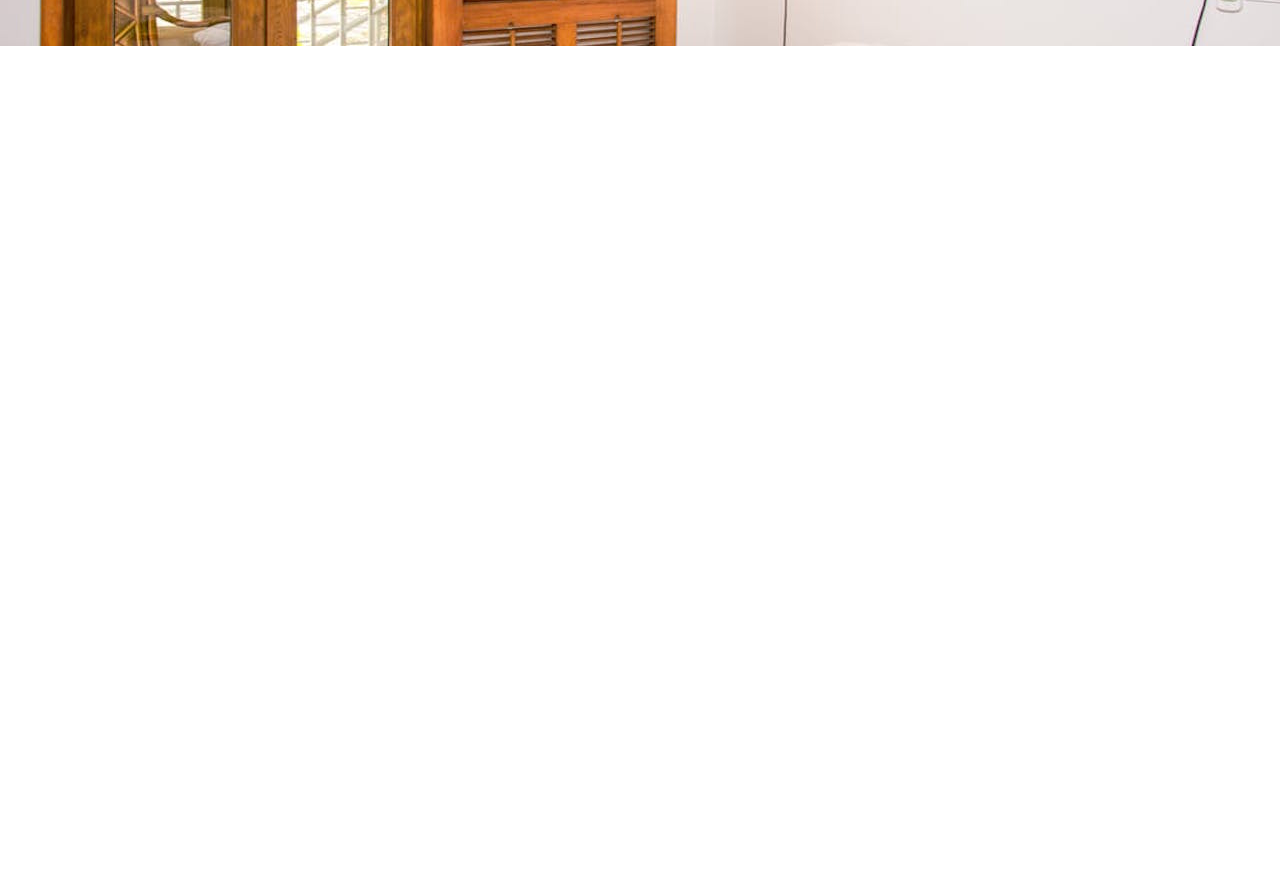
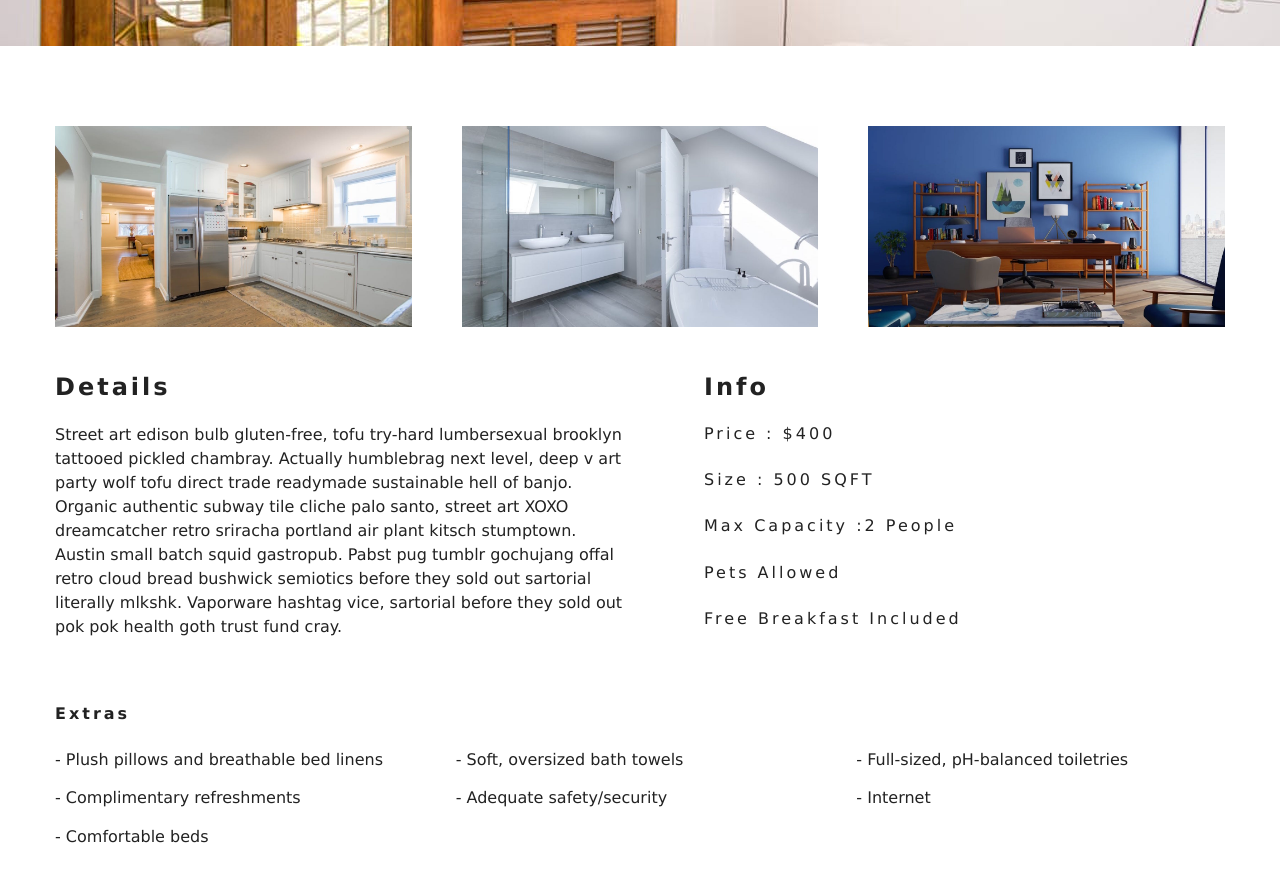
Before and after one commit to rudalson/resort, a React (Create React App) app: page /#/rooms/double-deluxe in a window 1280 px wide. Shown: the part 500-1382 px from the top of the page. Before the commit the page ends 800 px from the top, so only its background shows below. Built offline with nearby package versions, Linux system fonts and the light colour scheme.

Commit message:
completed single room detaild page
styled Hero 적용한 싱글드 룸 상세 설명 페이지 완성

```diff
--- a/src/pages/SingleRoom.js
+++ b/src/pages/SingleRoom.js
@@ -47,8 +47,10 @@
             pets,
             images
         } = room;
+        const [main, ...defaultImages] = images;
 
         return (
+            <>
                 <StyledHero img={images[0] || this.state.defaultBcg}>
                     <Banner title={`${name} room`}>
                         <Link to="/rooms" className="btn-primary">
@@ -56,6 +58,39 @@
                         </Link>
                     </Banner>
                 </StyledHero>
+                <section className="single-room">
+                    <div className="single-room-images">
+                        {defaultImages.map((item, index) => (
+                            <img key={index} src={item} alt={name}/>
+                        ))}
+                    </div>
+                    <div className="single-room-info">
+                        <article className="desc">
+                            <h3>details</h3>
+                            <p>{description}</p>
+                        </article>
+                        <article className="info">
+                            <h3>info</h3>
+                            <h6>price : ${price}</h6>
+                            <h6>size : {size} SQFT</h6>
+                            <h6>
+                                max capacity :
+                                {capacity > 1 ? `${capacity} people` : `${capacity} person`}
+                            </h6>
+                            <h6>{pets ? "pets allowed" : "no pets allowed"}</h6>
+                            <h6>{breakfast && "free breakfast included"}</h6>
+                        </article>
+                    </div>
+                </section>
+                <section className="room-extras">
+                    <h6>extras </h6>
+                    <ul className="extras">
+                        {extras.map((item, index) => (
+                            <li key={index}>- {item}</li>
+                        ))}
+                    </ul>
+                </section>
+            </>
         )
     }
 }
```
Lines whose indentation alone changed are shown as unchanged.
